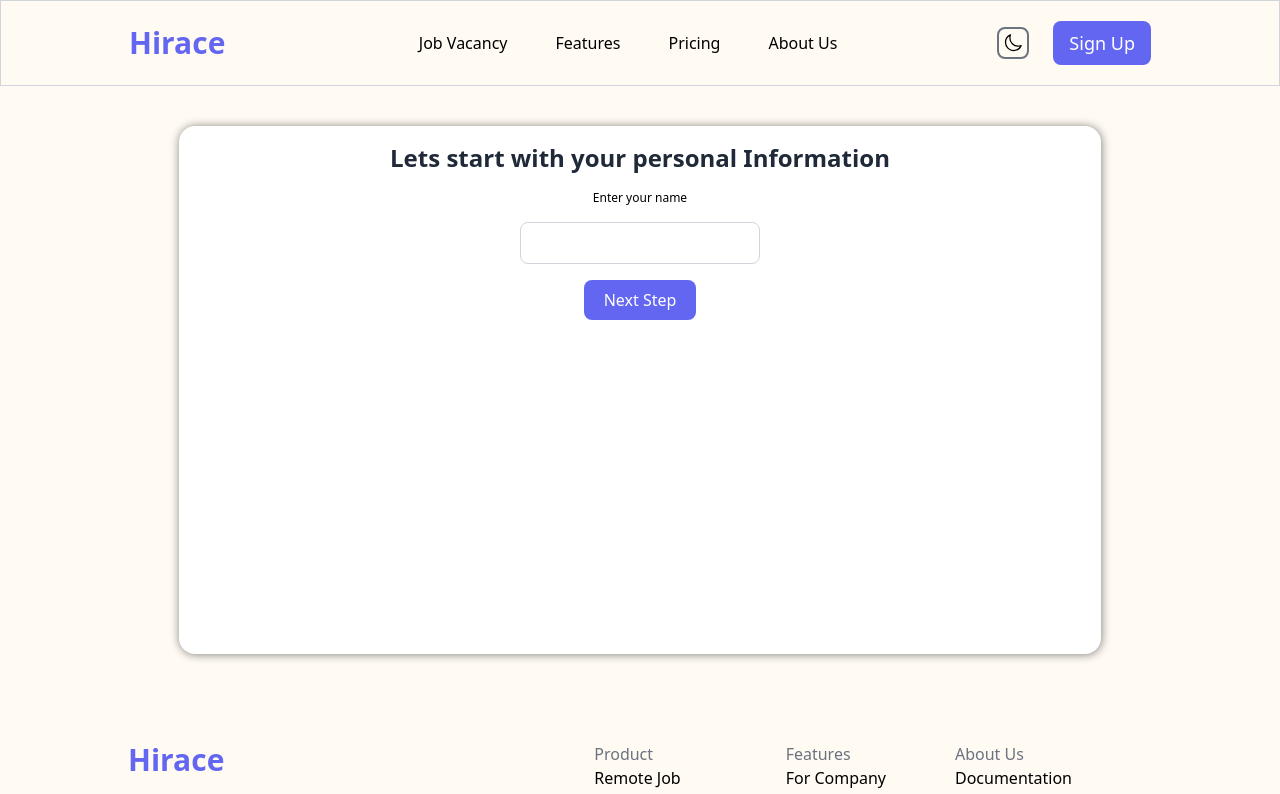
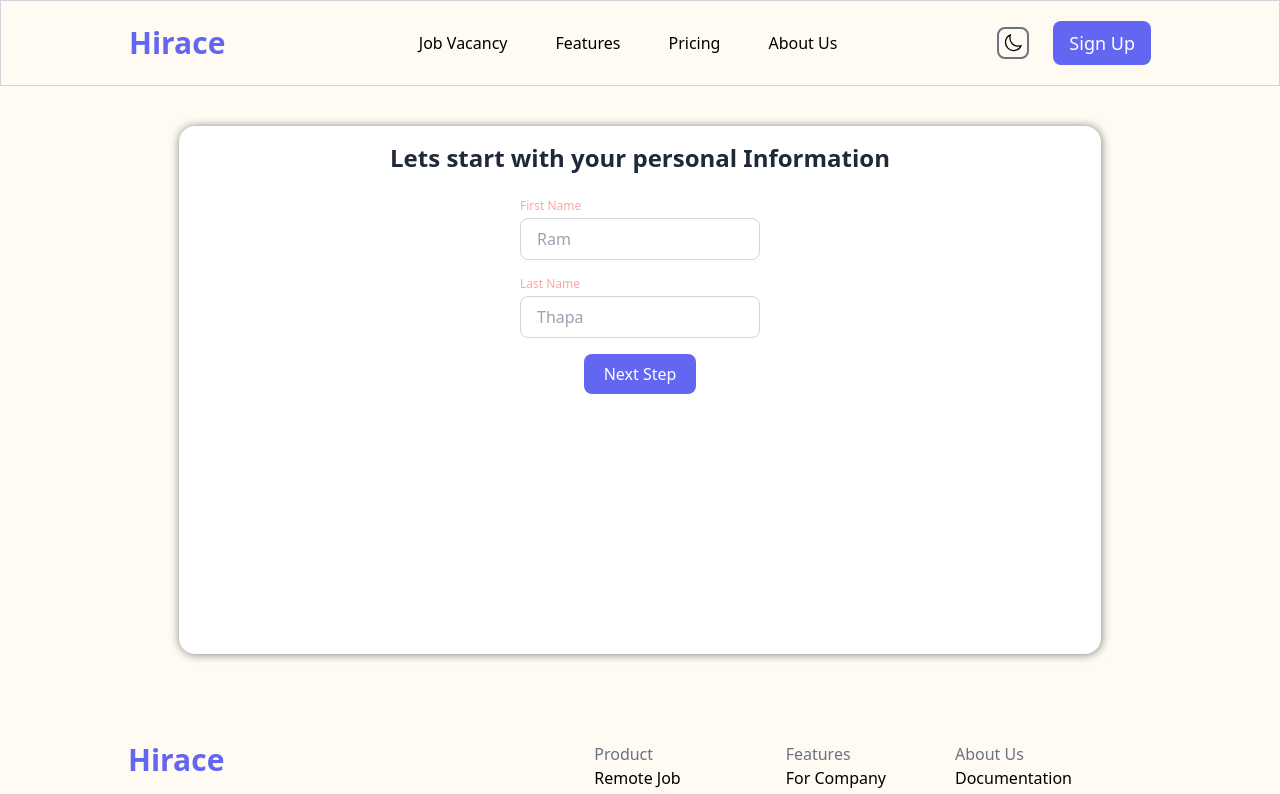
Before and after one commit to prakritip0/task-4, a React (Create React App) app: page /signup in a window 1280 px wide. Shown: the top 794 px of the page. Built offline with nearby package versions, Linux system fonts and the light colour scheme.

Commit message:
combine input and label into one molecule

```diff
--- /dev/null
+++ b/src/components/SignUpFirst.tsx
@@ -0,0 +1,39 @@
+import React, { useState } from 'react';
+import FormInput from '../utils/FormInput';
+import FormButton from '../utils/FormButton';
+
+const submitForm = (e: React.FormEvent<HTMLFormElement>) => {
+  e.preventDefault();
+  console.log('submitted');
+
+};
+
+const SignUpFirst = () => {
+    const [firstName, setFirstName]= useState('');
+  return (
+    <div className='flex flex-col gap-6'>
+      <h4 className='text-gray-800 text-2xl font-bold dark:text-white'>
+        Lets start with your personal Information
+      </h4>
+      <form action='/' className='flex flex-col gap-4 items-center' onSubmit={submitForm}>
+        <FormInput
+          className='w-[15rem] px-4 py-2 border border-gray-300 rounded-lg outline-none'
+          id='firstName'
+          placeholder='Ram'
+          labelName='First Name'
+
+        />
+        <FormInput
+          className='w-[15rem] px-4 py-2 border border-gray-300 rounded-lg outline-none'
+          id='lastName'
+          placeholder='Thapa'
+          labelName='Last Name'
+        />
+
+        <FormButton />
+      </form>
+    </div>
+  );
+};
+
+export default SignUpFirst;
--- a/src/pages/SignUp.tsx
+++ b/src/pages/SignUp.tsx
@@ -1,21 +1,15 @@
-import React from 'react'
-import FormButton from '../utils/FormButton'
-import FormInput from '../utils/FormInput'
-import FormLabel from '../utils/FormLabel'
+import React from 'react';
+import SignUpFirst from '../components/SignUpFirst';
 
 const SignUp = () => {
+
   return (
     <div className=' py-10 px-4 md:px-[8rem] 2xl:px-[10rem] bg-[#fffaf2] dark:bg-gray-800'>
-      <div className='form py-4 h-[33rem] w-[90%] rounded-2xl m-auto flex flex-col items-center gap-4 bg-white dark:bg-gray-900 shadow-[0.5px_0.5px_10px_gray]'>
-        <h4 className='text-gray-800 text-2xl font-bold dark:text-white'>Lets start with your personal Information</h4>
-        {/* <label className='text-xs' htmlFor="applicantName">Enter your name</label> */}
-        <FormLabel classes='text-xs dark:text-white' id='applicantName' labelName ='Enter your name' />
-        {/* <input className=' w-[15rem] px-4 py-2 border border-gray-300 rounded-lg' id='applicantName' type="text" /> */}
-        <FormInput classes="w-[15rem] px-4 py-2 border border-gray-300 rounded-lg outline-none" id='applicantName' />
-        <FormButton />
+      <div className='form py-4 px-2 h-[33rem] w-[90%] rounded-2xl m-auto flex flex-col items-center gap-4 bg-white dark:bg-gray-900 shadow-[0.5px_0.5px_10px_gray]'>
+        <SignUpFirst/>
       </div>
     </div>
-  )
-}
+  );
+};
 
-export default SignUp
+export default SignUp;
--- a/src/utils/FormButton.jsx
+++ b/src/utils/FormButton.jsx
@@ -2,7 +2,7 @@ import React from 'react'
 
 const FormButton = () => {
   return (
-    <button className='bg-indigo-500 text-white px-4 py-2 w-[7rem] rounded-lg'>Next Step</button>
+    <button type='submit' className='bg-indigo-500 text-white px-4 py-2 w-[7rem] rounded-lg'>Next Step</button>
   )
 }
 
--- a/src/utils/FormInput.tsx
+++ b/src/utils/FormInput.tsx
@@ -1,14 +1,23 @@
-import React from 'react'
+import React from 'react';
+import FormLabel from '../utils/FormLabel';
+import {FormLabelProps} from '../utils/FormLabel'
 
-interface FormInputProps{
-    classes:string,
-    id:string
+interface FormInputProps {
+  className: string;
+  id: string;
+  placeholder:string;
+  labelName:string;
+
+  // label?: FormLabelProps
 }
 
-const FormInput = ({classes,id}:FormInputProps) => {
+const FormInput = ({ className, id,placeholder, labelName }: FormInputProps) => {
   return (
-    <input className={classes} type="text" id={id} />
-  )
-}
+    <div className='flex flex-col items-start gap-1'>
+      <FormLabel htmlFor={id} labelName={labelName} />
+      <input className={className} type='text' id={id} placeholder={placeholder}  />
+    </div>
+  );
+};
 
-export default FormInput
+export default FormInput;
--- a/src/utils/FormLabel.tsx
+++ b/src/utils/FormLabel.tsx
@@ -1,14 +1,14 @@
 import React from 'react'
 
-interface FormLabelProps{
-    labelName:string,
-    id:string,
-    classes:string
+ export interface FormLabelProps{
+    labelName?:string,
+    htmlFor:string,
+    className?:string
 }
 
-const FormLabel = ({id, labelName, classes}:FormLabelProps) => {
+const FormLabel = ({htmlFor, labelName, className}:FormLabelProps) => {
   return (
-    <label htmlFor={id} className={classes}>{labelName}</label>
+    <label htmlFor={htmlFor} className={`text-xs text-red-300 ${className}`}>{labelName}</label>
   )
 }
 
```
